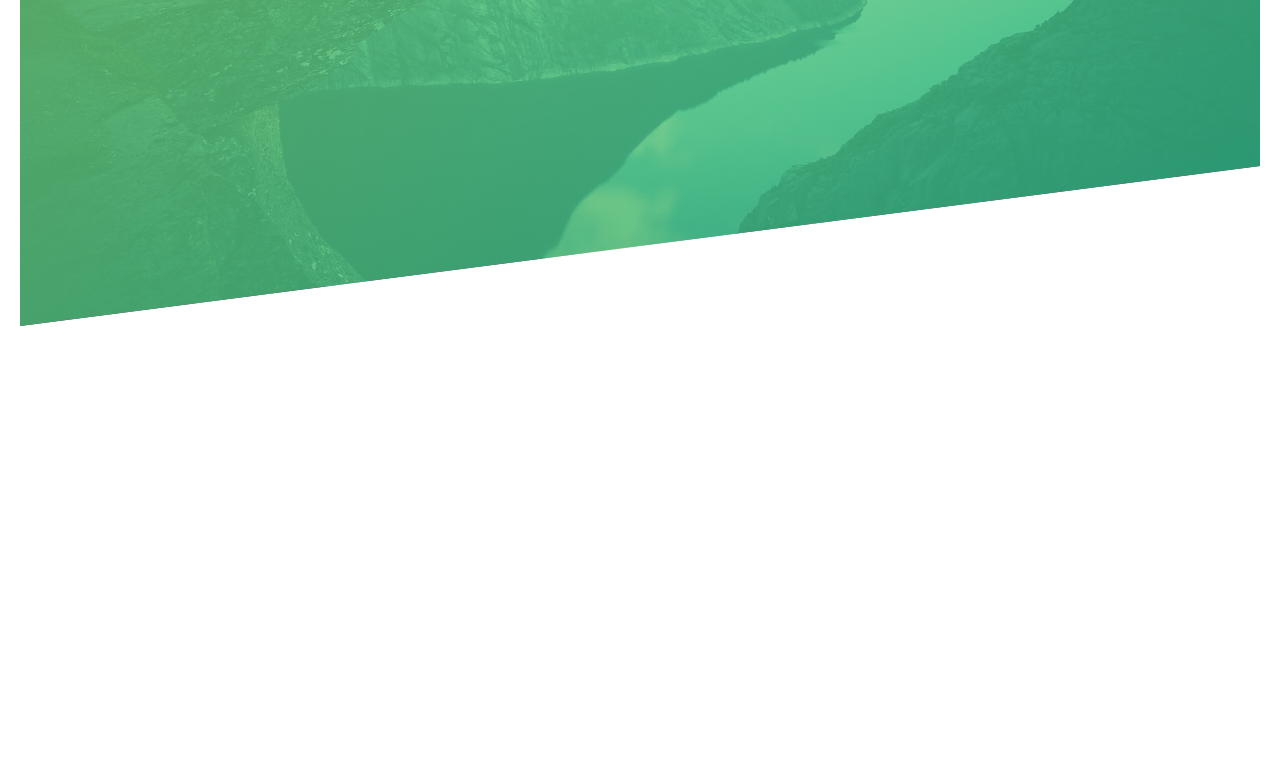
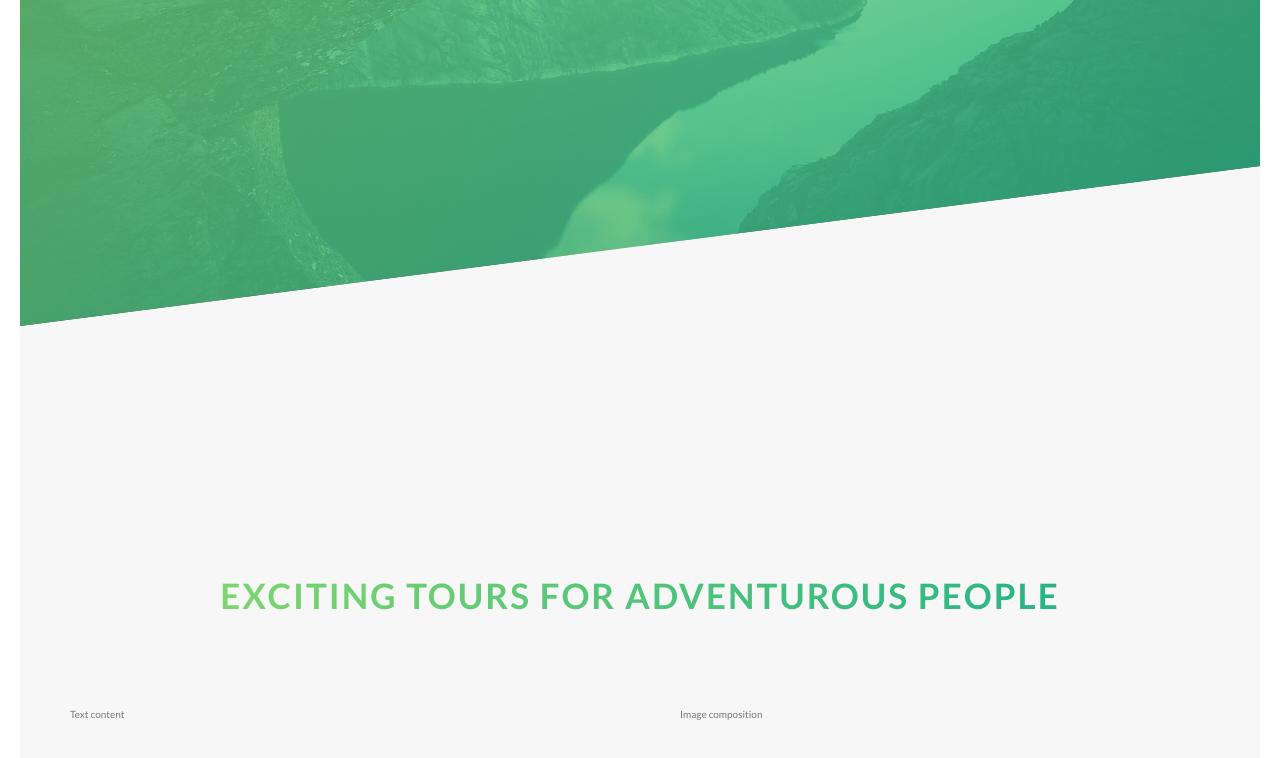
Before and after one commit to marcosprofile/natours, a website: page index.html in a window 1280 px wide. Shown: the part 454-1212 px from the top of the page. Before the commit the page ends 800 px from the top, so only its background shows below. Drawn offline with nearby package versions, Linux system fonts and the light colour scheme; files that its build step writes are made by us from their sources.

Commit message:
feat: building the about section

```diff
--- a/index.html
+++ b/index.html
@@ -34,43 +34,24 @@
     </div>
   </header>
 
-  <!--
-  <section class="grid-test">
-    <div class="row">
-      <div class="col-1-of-2">Col 1 of 2</div>
-      <div class="col-1-of-2">Col 1 of 2</div>
+  <main>
+    <section class="section-about">
+      <div class="u-center-text u-margin-bottom-8">
+        <h2 class="heading-secondary">
+          Exciting tours for adventurous people
+        </h2>
       </div>
 
       <div class="row">
-      <div class="col-1-of-3">Col 1 of 3</div>
-      <div class="col-1-of-3">Col 1 of 3</div>
-      <div class="col-1-of-3">Col 1 of 3</div>
+        <div class="col-1-of-2">
+          Text content
         </div>
-
-    <div class="row">
-      <div class="col-1-of-3">Col 1 of 3</div>
-      <div class="col-2-of-3">Col 2 of 3</div>
+        <div class="col-1-of-2">
+          Image composition
         </div>
-
-    <div class="row">
-      <div class="col-1-of-4">Col 1 of 4</div>
-      <div class="col-1-of-4">Col 1 of 4</div>
-      <div class="col-1-of-4">Col 1 of 4</div>
-      <div class="col-1-of-4">Col 1 of 4</div>
-    </div>
-
-    <div class="row">
-      <div class="col-1-of-4">Col 1 of 4</div>
-      <div class="col-1-of-4">Col 1 of 4</div>
-      <div class="col-2-of-4">Col 2 of 4</div>
-    </div>
-
-    <div class="row">
-      <div class="col-1-of-4">Col 1 of 4</div>
-      <div class="col-3-of-4">Col 3 of 4</div>
       </div>
     </section>
-  -->
+  </main>
 </body>
 
 </html>
--- a/sass/abstracts/_variables.scss
+++ b/sass/abstracts/_variables.scss
@@ -3,6 +3,8 @@
 $color-primary: #55C57A;
 $color-primary-light: #7ED56F;
 $color-primary-dark: #28B485;
+
+$color-grey-light-1: #F7F7F7;
 
 $color-white: #FFF;
 $color-grey-dark: #777;
--- a/sass/base/_typography.scss
+++ b/sass/base/_typography.scss
@@ -31,3 +31,21 @@ body {
     animation: moveInRight 1s ease;
   }
 }
+
+.heading-secondary {
+  font-size: 3.5rem;
+  text-transform: uppercase;
+  font-weight: 700;
+  display: inline-block;
+  background-image: linear-gradient(to right, $color-primary-light, $color-primary-dark);
+  -webkit-background-clip: text;
+  background-clip: text;
+  color: transparent;
+  letter-spacing: 2px;
+  transition: all .2s ease;
+
+  &:hover {
+    transform: skewY(-8deg) skewX(15deg) scale(1.1);
+    text-shadow: .5rem 1rem 2rem rgba($color-black, .2);
+  }
+}
--- a/sass/base/_utilities.scss
+++ b/sass/base/_utilities.scss
@@ -0,0 +1,2 @@
+.u-center-text { text-align: center; }
+.u-margin-bottom-8 { margin-bottom: 8rem; }
--- a/sass/components/layout/_grid.scss
+++ b/sass/components/layout/_grid.scss
@@ -3,7 +3,6 @@
 
 .row {
   max-width: $grid-width;
-  background-color: #EEE;
   margin: 0 auto;
 
   &:not(:last-child) {
@@ -13,8 +12,6 @@
   @include clearfix;
 
   [class^="col-"] {
-    background-color: orangered;
-    color: $color-white;
     float: left;
 
     &:not(:last-child) {
--- a/sass/components/pages/_home.scss
+++ b/sass/components/pages/_home.scss
@@ -0,0 +1,7 @@
+@use "../../abstracts/variables" as *;
+
+.section-about {
+  background-color: $color-grey-light-1;
+  padding: 40rem 0 25rem 0;
+  margin-top: -20vh;
+}
--- a/sass/main.scss
+++ b/sass/main.scss
@@ -1,6 +1,6 @@
-@use "./abstracts/functions" as *;
-@use "./abstracts/mixins" as *;
-@use "./abstracts/variables" as *;
+@use "./abstracts/functions";
+@use "./abstracts/mixins";
+@use "./abstracts/variables";
 
 @use "./base/animations";
 @use "./base/base";
```
Lines whose indentation alone changed are shown as unchanged.
